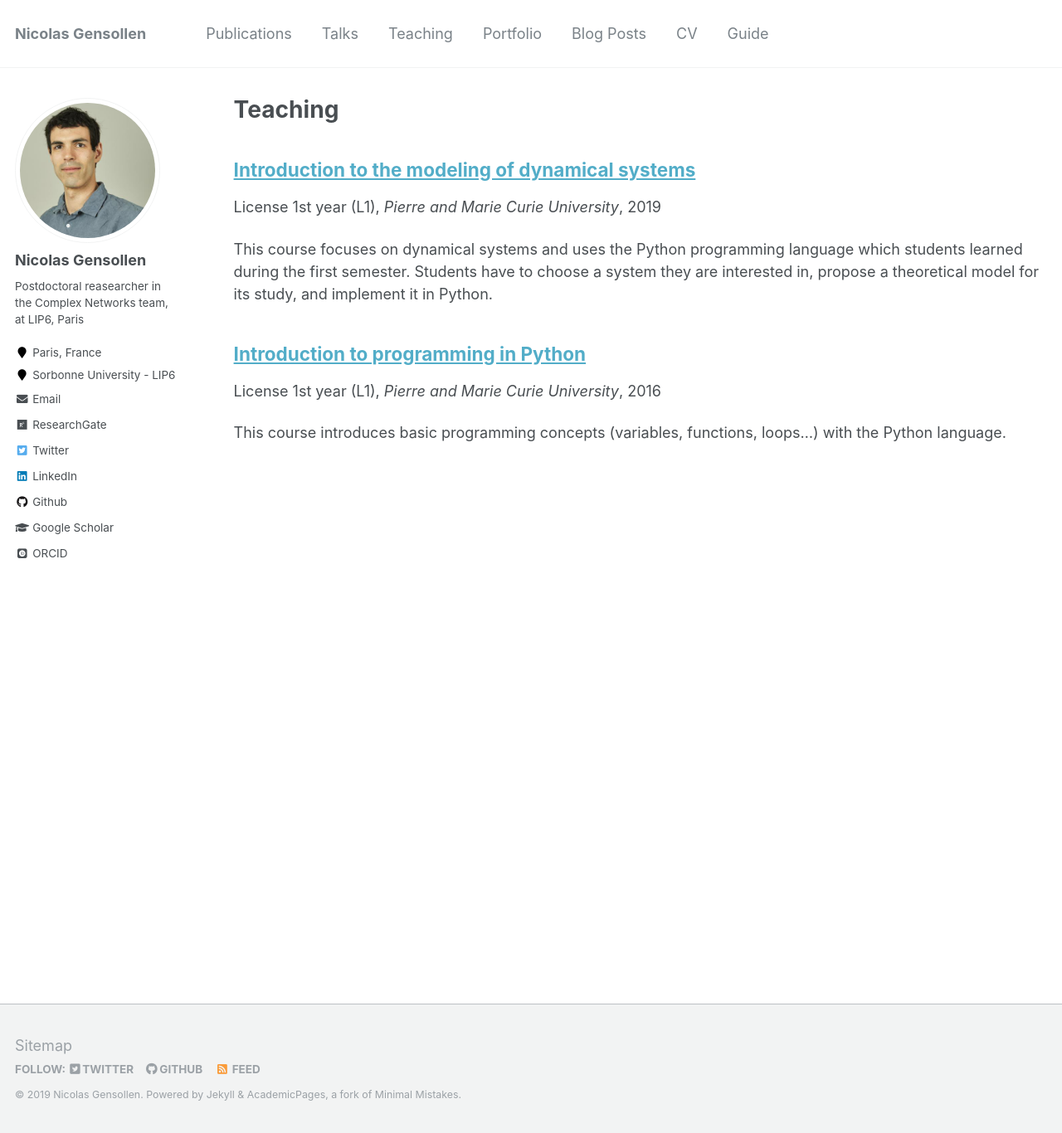
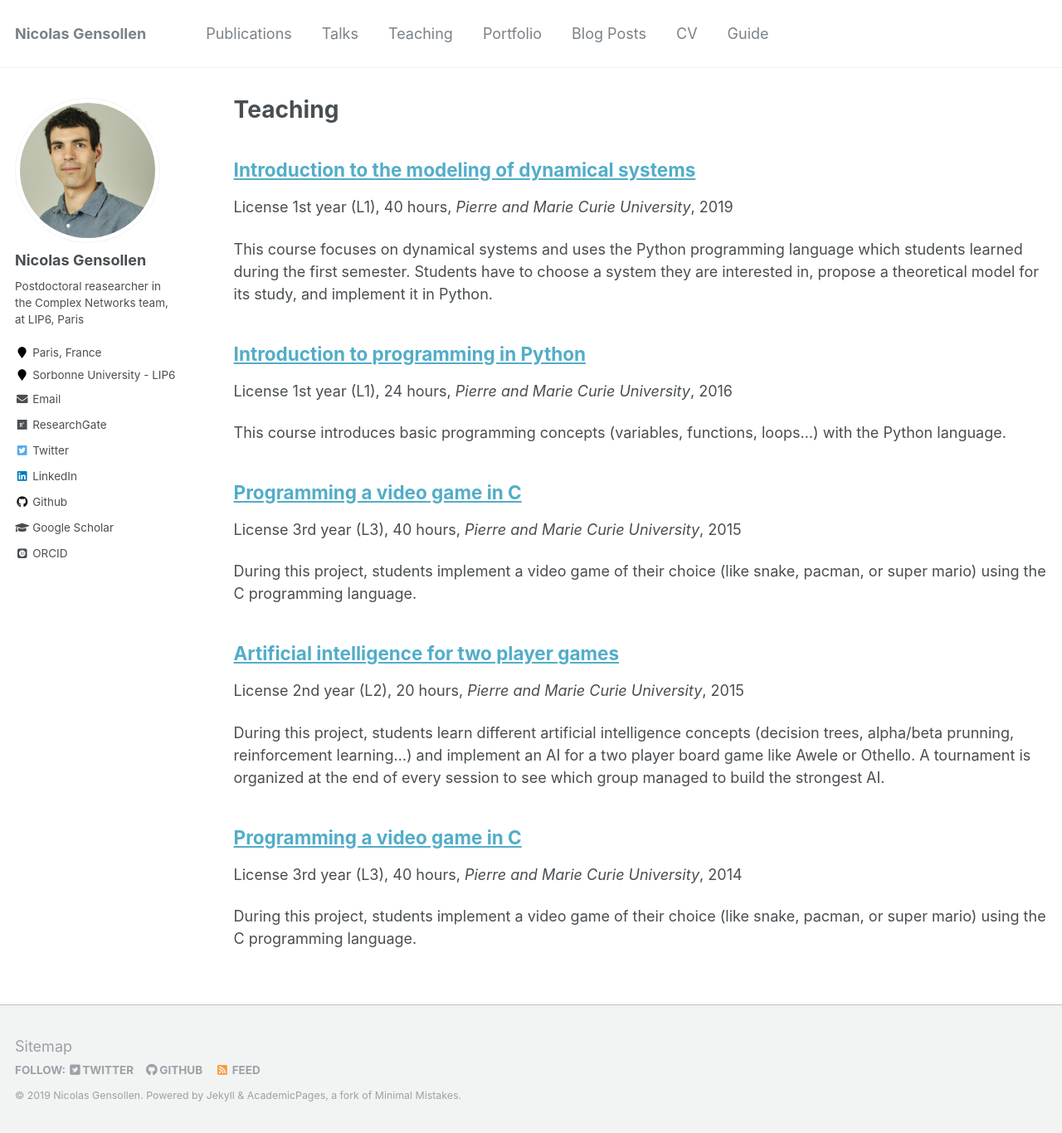
Before and after one commit to NicolasGensollen/nicolasgensollen.github.io, a Jekyll site: the page built from _pages/teaching.html, in a window 1280 px wide and 1366 px high. Shown: the whole window at 83% size. Built offline with Jekyll 4.4.1, drawn with Linux system fonts in a browser that asks for light colours; some web fonts are replaced.

Commit message:
Continue adding teaching

```diff
--- a/_includes/archive-single.html
+++ b/_includes/archive-single.html
@@ -39,7 +39,7 @@
     {% endif %}
 
         {% if post.collection == 'teaching' %}
-          <p> {{ post.type }}, <i>{{ post.venue }}</i>, {{ post.date | default: "1900-01-01" | date: "%Y" }} </p>
+        <p> {{ post.type }}, {{ post.load }}, <i>{{ post.venue }}</i>, {{ post.date | default: "1900-01-01" | date: "%Y" }} </p>
         {% elsif post.collection == 'publications' %}
           <p>Published in <i>{{ post.venue }}</i>, {{ post.date | default: "1900-01-01" | date: "%Y" }} </p>
         {% elsif post.date %}
--- /dev/null
+++ b/_teaching/2015-ai-for-2-player-games.md
@@ -0,0 +1,12 @@
+---
+title: "Artificial intelligence for two player games"
+collection: teaching
+type: "License 2nd year (L2)"
+permalink: /teaching/2015-ai-for-2-player-games
+venue: "Pierre and Marie Curie University"
+date: 2015-01-20
+location: "Paris, France"
+load: "20 hours"
+---
+
+During this project, students learn different artificial intelligence concepts (decision trees, alpha/beta prunning, reinforcement learning...) and implement an AI for a two player board game like Awele or Othello. A tournament is organized at the end of every session to see which group managed to build the strongest AI.
--- /dev/null
+++ b/_teaching/2015-video-game-in-c.md
@@ -0,0 +1,12 @@
+---
+title: "Programming a video game in C"
+collection: teaching
+type: "License 3rd year (L3)"
+permalink: /teaching/2015-video-game-in-c
+venue: "Pierre and Marie Curie University"
+date: 2015-01-20
+location: "Paris, France"
+load: "40 hours"
+---
+
+During this project, students implement a video game of their choice (like snake, pacman, or super mario) using the C programming language.
--- a/_teaching/2016-programming-basics.md
+++ b/_teaching/2016-programming-basics.md
@@ -6,6 +6,7 @@ permalink: /teaching/2019-programming-basics
 venue: "Pierre and Marie Curie University"
 date: 2016-09-15
 location: "Paris, France"
+load: "24 hours"
 ---
 
 This course introduces basic programming concepts (variables, functions, loops...) with the Python language.
--- a/_teaching/2019-are-dynamics.md
+++ b/_teaching/2019-are-dynamics.md
@@ -6,6 +6,7 @@ permalink: /teaching/2019-are-dynamics
 venue: "Pierre and Marie Curie University"
 date: 2019-01-20
 location: "Paris, France"
+load: "40 hours"
 ---
 
 This course focuses on dynamical systems and uses the Python programming language which students learned during the first semester. Students have to choose a system they are interested in, propose a theoretical model for its study, and implement it in Python.
```
Also changed, not shown: _teaching/2014-video-game-in-c.md (added, +12 -0 lines).
